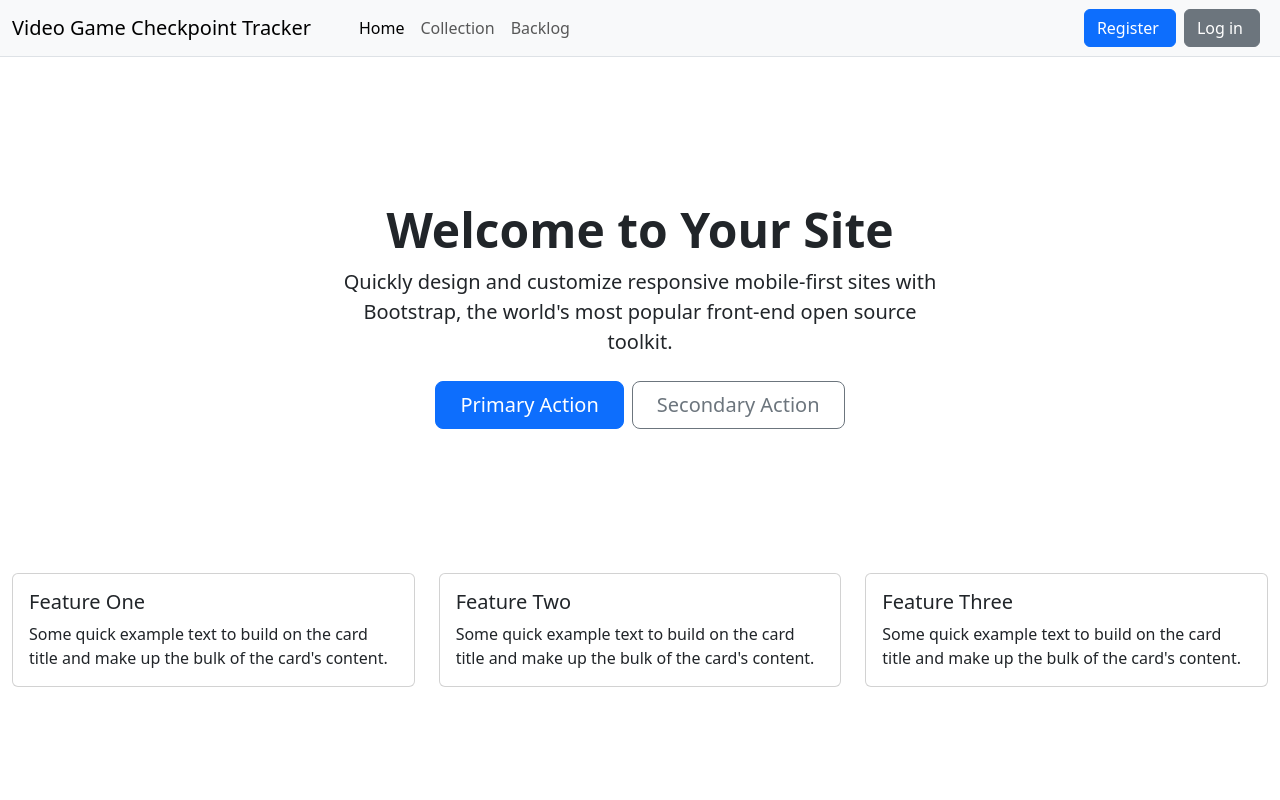
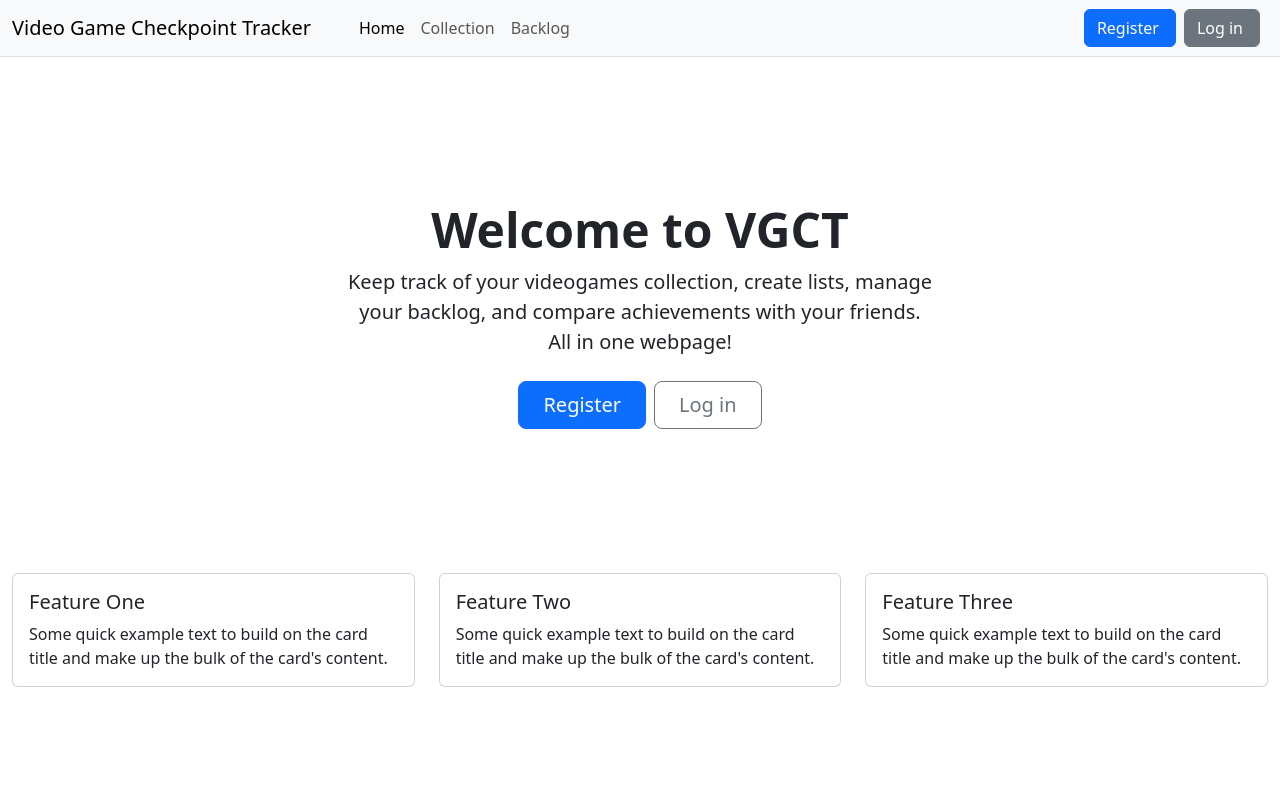
Before and after one commit to Xibancry/vg-backlog-tracker, a React (Vite) app in the folder frontend/: page / in a window 1280 px wide. Shown: the top 800 px of the page. Built offline with nearby package versions, Linux system fonts and the light colour scheme.

Commit message:
Modified HomePage

```diff
--- a/frontend/src/components/HomePage.jsx
+++ b/frontend/src/components/HomePage.jsx
@@ -6,18 +6,19 @@ function HomePage() {
     <div className="container-fluid py-5">
       {/* Hero Section */}
       <div className="px-4 py-5 my-5 text-center">
-        <h1 className="display-5 fw-bold">Welcome to Your Site</h1>
+        <h1 className="display-5 fw-bold">Welcome to VGCT</h1>
         <div className="col-lg-6 mx-auto">
           <p className="lead mb-4">
-            Quickly design and customize responsive mobile-first sites with Bootstrap,
-            the world's most popular front-end open source toolkit.
+            Keep track of your videogames collection, create lists,
+            manage your backlog, and compare achievements with your friends.<br/>
+            All in one webpage!
           </p>
           <div className="d-grid gap-2 d-sm-flex justify-content-sm-center">
             <button type="button" className="btn btn-primary btn-lg px-4 gap-3">
-              Primary Action
+              Register
             </button>
             <button type="button" className="btn btn-outline-secondary btn-lg px-4">
-              Secondary Action
+              Log in
             </button>
           </div>
         </div>
```
